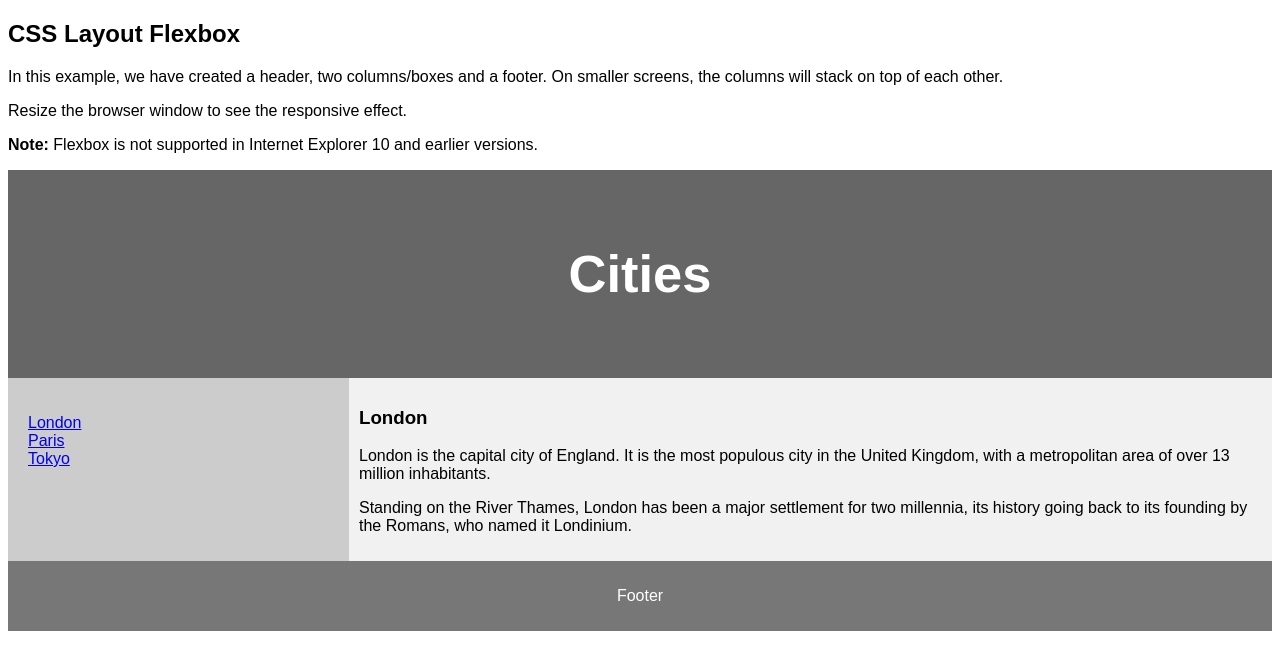
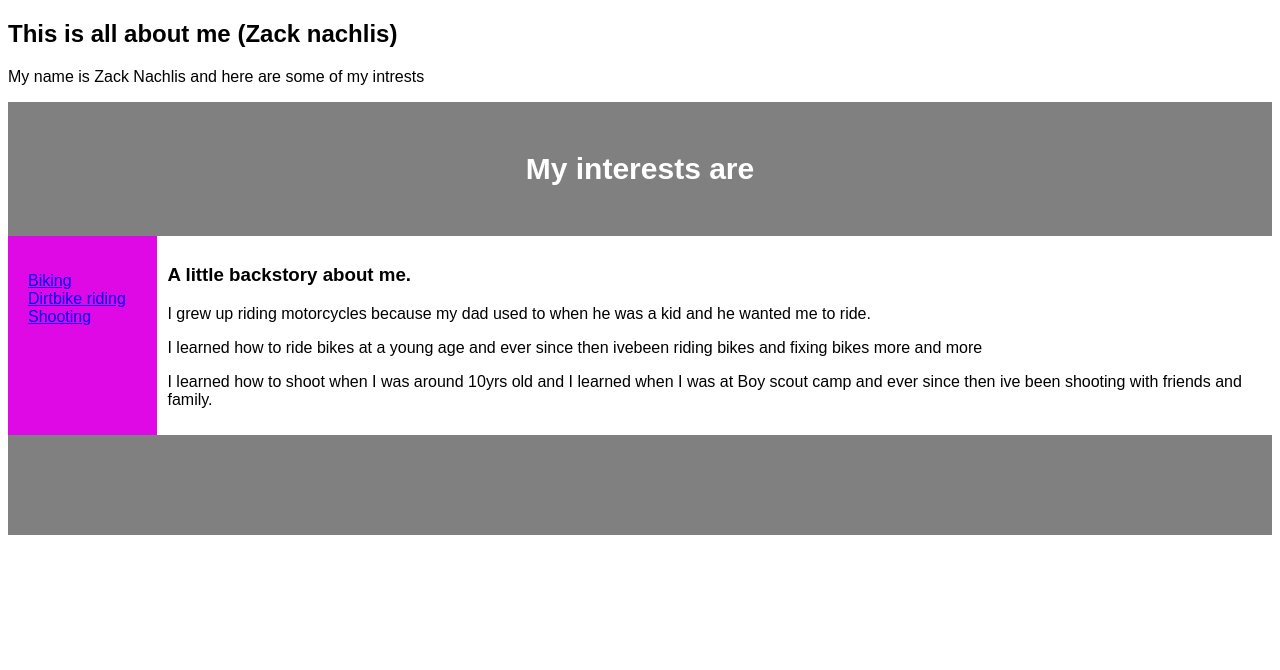
Before and after one commit to 2acknach/HelloWorld, a plain HTML site: page New Folder/about-me.html in a window 1280 px wide. Drawn offline with nearby package versions, Linux system fonts and the light colour scheme.

Commit message:
Update about-me.html

```diff
--- a/New Folder/about-me.html
+++ b/New Folder/about-me.html
@@ -1,7 +1,6 @@
 <!DOCTYPE html>
 <html lang="en">
 <head>
-	<title>CSS Template</title>
     <meta charset="utf-8">
     <meta name="viewport" content="width=device-width, initial-scale=1">
     <style>
@@ -13,54 +12,50 @@
             font-family: Arial, Helvetica, sans-serif;
         }
 
-		/* Style the header */
         header {
-			background-color: #666;
-			padding: 30px;
+            background-color: #808080;
+            padding: 25px;
             text-align: center;
-			font-size: 35px;
+            font-size: 20px;
             color: white;
         }
-
-		/* Container for flexboxes */
         section {
-			display: -webkit-flex;
+            display: table;
             display: flex;
         }
 
-		/* Style the navigation menu */
         nav {
             -webkit-flex: 1;
             -ms-flex: 1;
             flex: 1;
-			background: #ccc;
+            background: #df09e5;
             padding: 20px;
         }
 
-			/* Style the list inside the menu */
             nav ul {
                 list-style-type: none;
                 padding: 0;
             }
 
-		/* Style the content */
         article {
             -webkit-flex: 3;
             -ms-flex: 3;
-			flex: 3;
-			background-color: #f1f1f1;
+            flex: 10;
+            background-color: white;
             padding: 10px;
         }
 
-		/* Style the footer */
         footer {
-			background-color: #777;
-			padding: 10px;
+            background-color: #808080;
+            padding: 50px;
             text-align: center;
             color: white;
         }
 
-		/* Responsive layout - makes the menu and the content (inside the section) sit on top of each other instead of next to each other */
+        .redirect a:link {
+            color: yellow;
+        }
+
         @media (max-width: 600px) {
             section {
                 -webkit-flex-direction: column;
@@ -71,34 +66,65 @@
 </head>
 <body>
 
-	<h2>CSS Layout Flexbox</h2>
-	<p>In this example, we have created a header, two columns/boxes and a footer. On smaller screens, the columns will stack on top of each other.</p>
-	<p>Resize the browser window to see the responsive effect.</p>
-	<p><strong>Note:</strong> Flexbox is not supported in Internet Explorer 10 and earlier versions.</p>
+    <h2>
+        This is all about me (Zack nachlis)
+    </h2>
+    <p> My name is Zack Nachlis and here are some of my intrests</p>
 
     <header>
-		<h2>Cities</h2>
+        <h2>My interests are</h2>
     </header>
 
     <section>
         <nav>
             <ul>
-				<li><a href="#">London</a></li>
-				<li><a href="#">Paris</a></li>
-				<li><a href="#">Tokyo</a></li>
+                <li><a class="redirect" href="#" id="button1">Biking</a></li>
+                <li><a class="redirect" href="#"id="button2">Dirtbike riding</a></li>
+                <li><a class="redirect" href="#" id="button3">Shooting</a></li>
             </ul>
         </nav>
 
         <article>
-			<h1>London</h1>
-			<p>London is the capital city of England. It is the most populous city in the  United Kingdom, with a metropolitan area of over 13 million inhabitants.</p>
-			<p>Standing on the River Thames, London has been a major settlement for two millennia, its history going back to its founding by the Romans, who named it Londinium.</p>
+            <h1 id="header">A little backstory about me.</h1>
+            <p id="pb1">I grew up riding motorcycles because my dad used to when he was a kid and he wanted me to ride.</p>
+            <p id="pb2">I learned how to ride bikes at a young age and ever since then ivebeen riding bikes and fixing bikes more and more</p>
+            <p id="pb3">I learned how to shoot when I was around 10yrs old and I learned when I was at Boy scout camp and ever since then ive been shooting with friends and family.</p>
         </article>
+
     </section>
+    <footer></footer>
 
-	<footer>
-		<p>Footer</p>
-	</footer>
-
+<script src="https://ajax.googleapis.com/ajax/libs/jquery/3.4.1/jquery.min.js"></script>
+<script>
+    $('.redirect').click(function () {
+        var header = 'Pending'
+        var pb1 = 'Pending'
+        var pb2 = 'Pending'
+        var pb3 = 'Pending'
+        var selection = $(this).attr('id')
+        if (selection == "button1") {
+            header = 'Biking'
+            pb1 = 'I started biking when I was young and only around 3 years ago is when I started to get super interested in biking mostly because of my friends, The first chapter of my biking experience was spent learning bmx with 3 of my friends it was a lot of fun because none of us had any expirience with bmx so I always had competion so we spent around 3 years riding bmx and we got pretty advanced then we started riding around 10-20 miles a day and that was hard with bmx bikes so I bought a bigger bike.'
+            pb2 = 'jkdni1q  hnp'
+            pb3 = 'nbhq nbichbop1   '
+        }
+        if (selection == "button2") {
+            header = 'Dirtbike riding'
+            pb1 = '2b1'
+            pb2 = '2b2'
+            pb3 = '2b3'
+        }
+        if (selection == "button3") {
+            header = 'Shooting'
+            pb1 = '3b1'
+            pb2 = '3b2'
+            pb3 = '3b3'
+        }
+        $('#header').text(header)
+        $('#pb1').text(pb1)
+        $('#pb2').text(pb2)
+        $('#pb3').text(pb3)
+    })
+</script>
 </body>
 </html>
```
Lines whose indentation alone changed are shown as unchanged.
